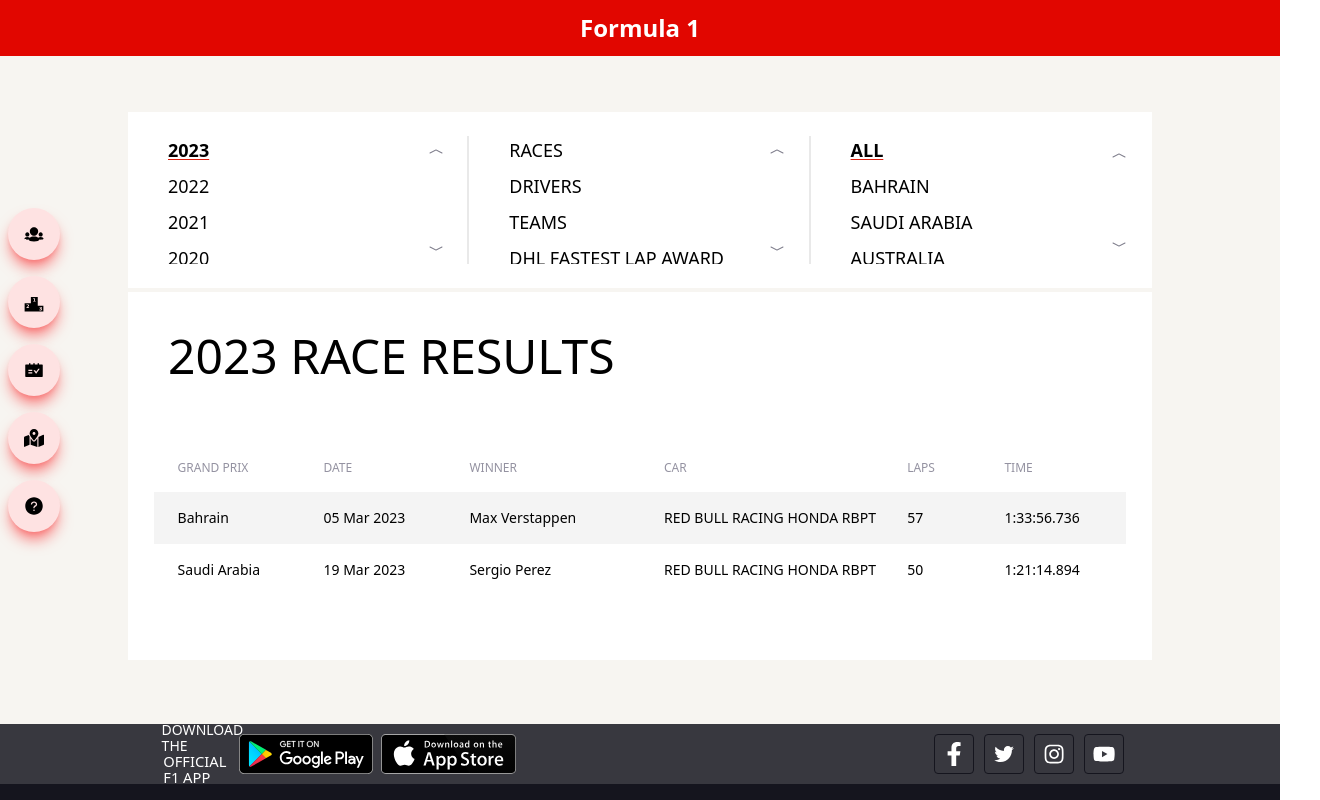
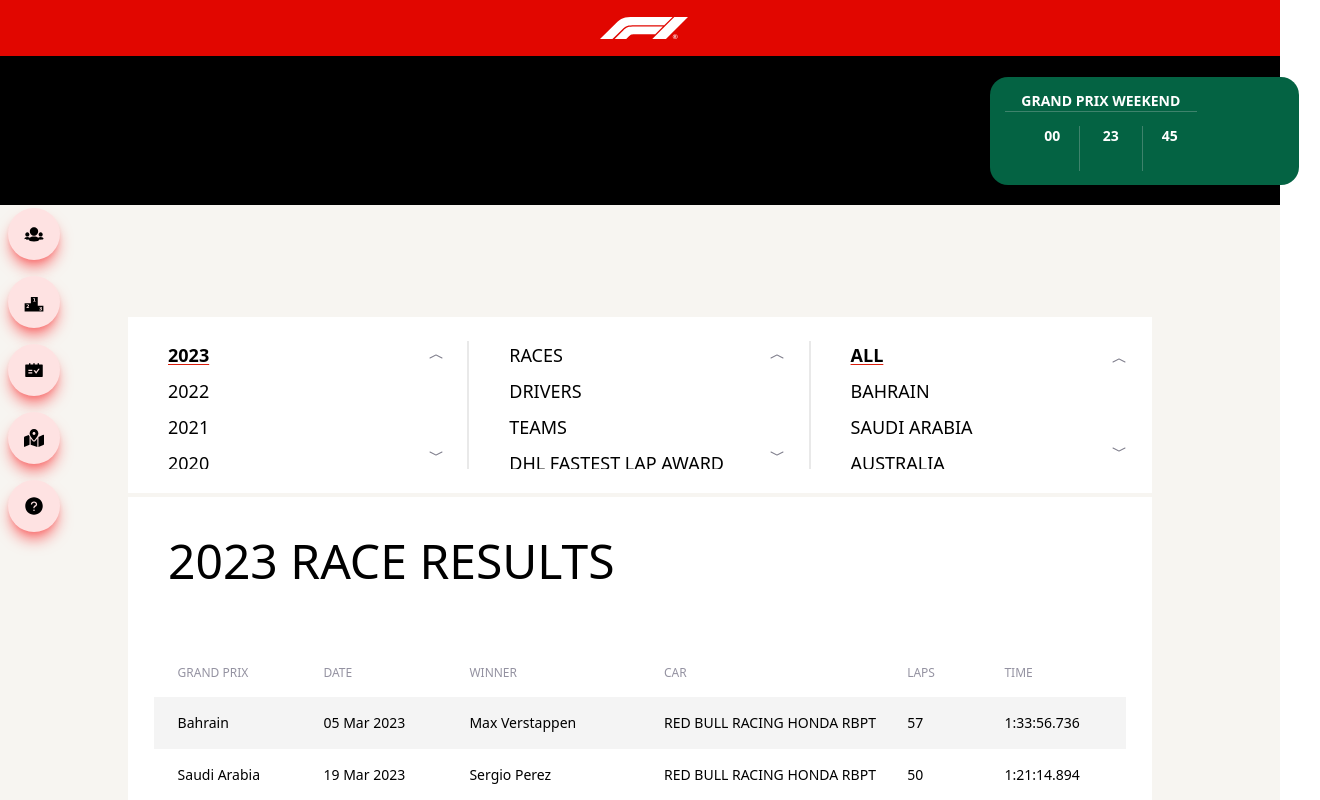
Before and after one commit to Kurtis17/f1-web, a React (Vite) app: page /standings/2023/races in a window 1280 px wide. Shown: the top 800 px of the page, 1320 px wide, since content can reach past the window. Built offline with nearby package versions, Linux system fonts and the light colour scheme.

Commit message:
upcoming race

```diff
--- a/src/App.jsx
+++ b/src/App.jsx
@@ -22,7 +22,7 @@
 const router = createBrowserRouter([
   {
     path: "/",
-    element: <RootPage />,
+    element: <RootPage top={"205"} />,
     errorElement: <ErrorPage />,
     children: [
       {
--- a/src/components/Main.jsx
+++ b/src/components/Main.jsx
@@ -25,7 +25,7 @@
 
 const TeamTimers = [2740, 2540, 2400, 3500, 2410, 2040, 2610, 2980, 1720, 3030];
 
-const Main = () => {
+const Main = ({ upcoming }) => {
   const [currentIndex, setSeconds] = useState(0);
 
   useEffect(() => {
@@ -41,7 +41,9 @@
   return (
     <div id="main">
       <img className="w-full h-screen object-cover" src={main} alt="" />
-      <div className="w-full h-screen absolute top-0 left-0 bg-black/50 z-1">
+      <div
+        className={`w-full h-screen absolute top-[${upcoming}px] left-0 bg-black/50`}
+      >
         <div className="max-w-[700px] m-auto h-full w-full flex flex-col justify-center lg:items-start items-center">
           <h1 className="sm:text-5xl text-4xl font-bold text-white">
             Interacting with F1 Data
--- a/src/components/NavBar.jsx
+++ b/src/components/NavBar.jsx
@@ -4,7 +4,8 @@
 import { GiPodium } from "react-icons/gi";
 import { FaMapMarkedAlt } from "react-icons/fa";
 import { TiGroup } from "react-icons/ti";
-import { Link, Outlet } from "react-router-dom";
+import { Link } from "react-router-dom";
+import Formula1White from "../assets/f1White.svg";
 
 const NavBar = () => {
   const [nav, setNav] = useState(false);
@@ -17,17 +18,17 @@
       <RiMenu3Fill
         size={25}
         onClick={handleNav}
-        className="absolute top-4 z-[99] md:hidden left-4 text-white cursor-pointer"
+        className="relative top-4 z-[99] md:hidden left-4 text-white cursor-pointer"
       />
       <Link
         to="/"
-        className="w-full absolute h-14 font-bold text-2xl text-white flex flex-col justify-center text-center bg-[#e10600] z-40"
+        className="w-full h-14 relative font-bold text-2xl text-white flex flex-col justify-center text-center bg-[#e10600] z-40"
       >
-        Formula 1
+        <img src={Formula1White} alt="/" className="h-[22px] ml-2" />
       </Link>
 
       {nav ? (
-        <div className="fixed w-full h-screen bg-black/80 flex flex-col justify-center items-center z-20 ease-in-out duration-200 md:hidden">
+        <div className="fixed w-full h-screen  bg-black/80 flex flex-col justify-center items-center z-20 ease-in-out duration-200 md:hidden">
           <Link
             to="/standings/2023/drivers"
             className="w-[75%] flex justify-center items-center rounded-full shadow-lg bg-red-100 shadow-red-400 m-2 p-4 cursor-pointer hover:scale-110 ease-in duration-200"
--- /dev/null
+++ b/src/components/UpcomingRace.jsx
@@ -0,0 +1,33 @@
+import React from "react";
+
+const UpcomingRace = () => {
+  return (
+    <div className="w-full h-[149px] relative bg-black flex items-center">
+      <div className="w-[1320px] h-[108px] text-white mx-auto flex">
+        <div className="w-[990px] h-full">
+          <div></div>
+          <div></div>
+        </div>
+        <div className="w-[330px] h-full">
+          <div className="w-[308.66px] h-full bg-[#046343] rounded-[18px] flex">
+            <div className="w-[206.66px] h-full uppercase flex flex-col justify-center items-end">
+              <div className="w-[191.66px] h-[21px] text-center text-sm font-bold mb-[14px] pb-[4px] border-b-[1px] border-[#3e836c]">
+                Grand Prix Weekend
+              </div>
+              <div className="w-[170.86px] h-[45px] text-center text-sm font-bold flex">
+                <div className="w-[52.95px] h-[45px]">00</div>
+                <div className="w-[63.95px] h-[45px] border-x-[1px] border-[#3e836c]">
+                  23
+                </div>
+                <div className="w-[53.95px] h-[45px]">45</div>
+              </div>
+            </div>
+            <div className="w-[102px] h-full"></div>
+          </div>
+        </div>
+      </div>
+    </div>
+  );
+};
+
+export default UpcomingRace;
--- a/src/routes/RootPage.jsx
+++ b/src/routes/RootPage.jsx
@@ -3,12 +3,14 @@
 import { Outlet } from "react-router-dom";
 import Main from "../components/Main";
 import FooterSec from "../components/FooterSec";
+import UpcomingRace from "../components/UpcomingRace";
 
-const RootPage = () => {
+const RootPage = ({ top }) => {
   return (
     <div>
       <NavBar />
-      <Main />
+      <UpcomingRace />
+      <Main upcoming={top} />
       <Outlet />
       <FooterSec />
     </div>
--- a/src/routes/StandingsPage.jsx
+++ b/src/routes/StandingsPage.jsx
@@ -3,6 +3,7 @@
 import { Outlet } from "react-router-dom";
 import StandingsMenu from "../components/StandingsMenu";
 import FooterSec from "../components/FooterSec";
+import UpcomingRace from "../components/UpcomingRace";
 
 const teams = [{ id: 1, name: "Red Bull Racing RBPT" }];
 
@@ -10,6 +11,7 @@
   return (
     <div>
       <NavBar />
+      <UpcomingRace />
       <StandingsMenu others={option} />
       <Outlet />
       <FooterSec />
```
